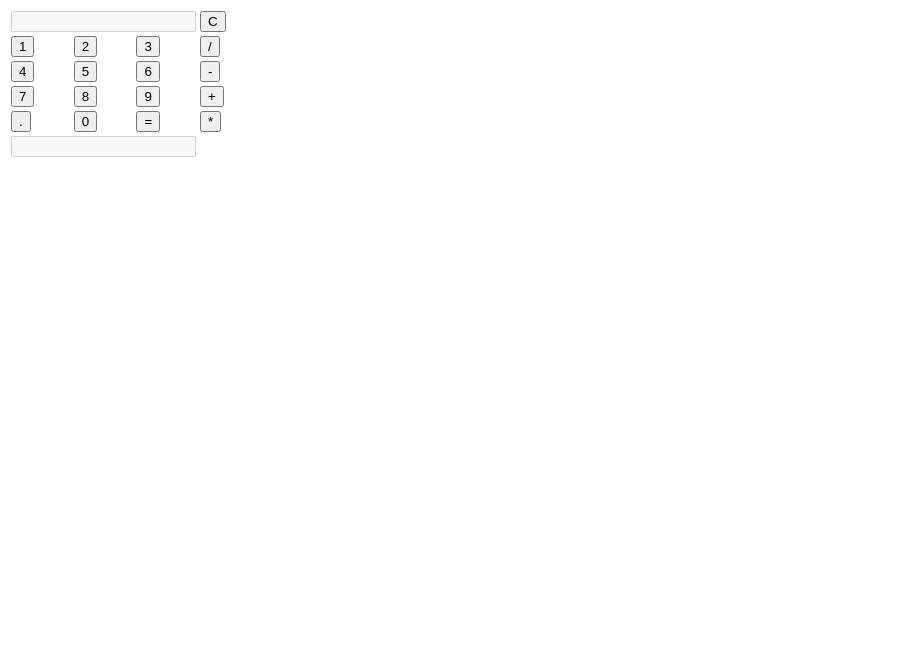
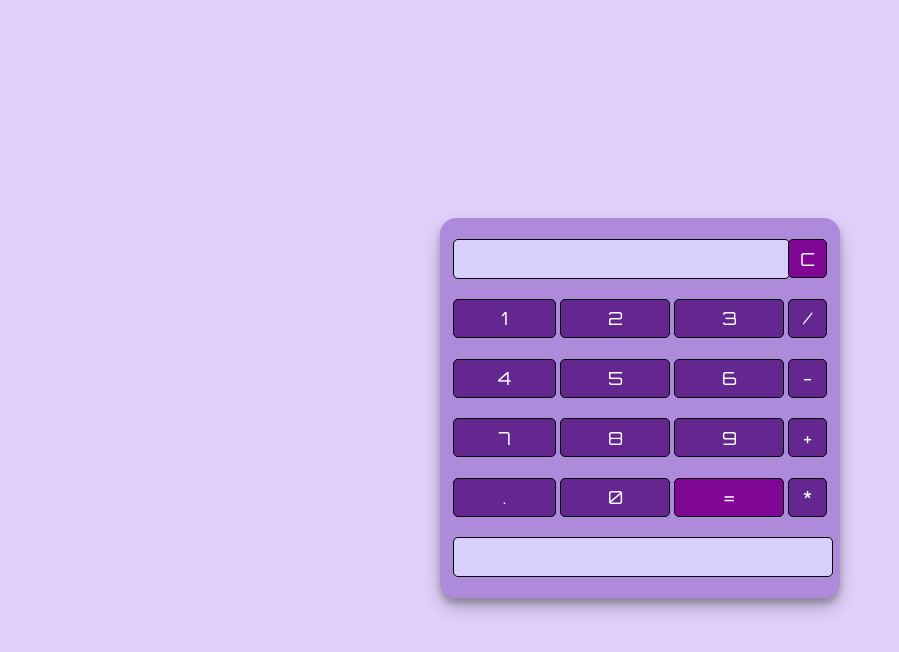
Before and after one commit to ju-omari21/Github_Javascript, a plain HTML site: page Jullunar_Alomari_Homework/index.html in a window 1280 px wide. Shown: the whole page, without its empty margins (0-899 px from the left). Drawn offline with Linux system fonts and the light colour scheme.

Commit message:
I added some styles to the HTML file

```diff
--- a/Jullunar_Alomari_Homework/index.html
+++ b/Jullunar_Alomari_Homework/index.html
@@ -40,5 +40,59 @@
     <td colspan="4"> <input class="display-box" type="text" id="result" disabled /> </td>
   </tr>
 </table>
+<style>
+
+  @import url('https://fonts.googleapis.com/css2?family=Orbitron&display=swap');
+
+  body {
+      background-color: rgb(224, 208, 250);
+      min-height: 100vh;
+      display: flex;
+      justify-content: center;
+      align-items: center;
+  }
+
+  .calculator {
+      padding: 10px;
+      border-radius: 1em;
+      height: 380px;
+      width: 400px;
+      margin: auto;
+      background-color: #ad8ada;
+      box-shadow: rgba(0, 0, 0, 0.19) 0px 10px 20px, rgba(0, 0, 0, 0.23) 0px 6px 6px;
+  }
+
+  .display-box {
+      font-family: 'Orbitron', sans-serif;
+      font-size: large;
+      font-weight: 600;
+      background-color: #d7d0fa;
+      border: solid black 0.5px;
+      color: rgb(114, 11, 98);
+      border-radius: 5px;
+      width: 100%;
+      height: 65%;
+  }
+  #btn {
+      background-color: #7f0794;
+  }
+  input[type=button] {
+      font-family: 'Orbitron', sans-serif;
+      font-size: large;
+      background-color: #64278f;
+      color: white;
+      border: solid black 0.5px;
+      width: 100%;
+      border-radius: 5px;
+      height: 70%;
+      outline: none;
+  }
+  input:active[type=button] {
+      background: #e5e5e5;
+      -webkit-box-shadow: inset 0px 0px 5px #c1c1c1;
+      -moz-box-shadow: inset 0px 0px 5px #c1c1c1;
+      box-shadow: inset 0px 0px 5px #c1c1c1;
+  }
+  </style>
 </body>
 </html>
```
